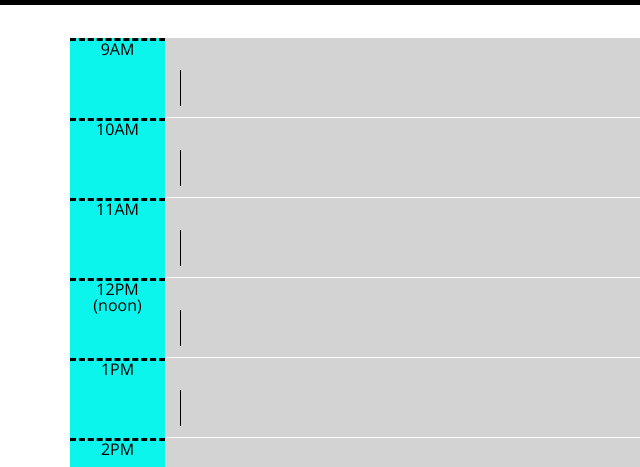
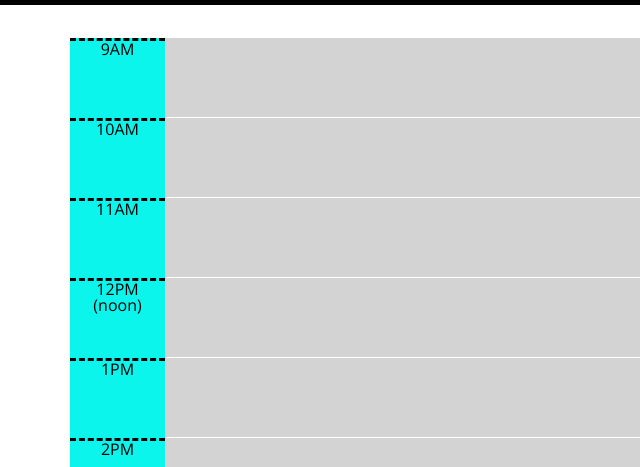
Before and after one commit to mtbanh/05-day-planner, a plain HTML site: page index.html in a window 1280 px wide. Shown: the part 299-766 px from the top of the page, 0-640 px from the left. Drawn offline with nearby package versions, Linux system fonts and the light colour scheme.

```diff
--- a/style.css
+++ b/style.css
@@ -9,7 +9,7 @@ textarea{
   border: none;
   resize: none;
   color: #000000;
-  border-left: 1px solid black;
+  /* border-left: 1px solid black; */
   padding: 10px;
 }
 
```
Also changed, not shown: deployed-site.gif.
